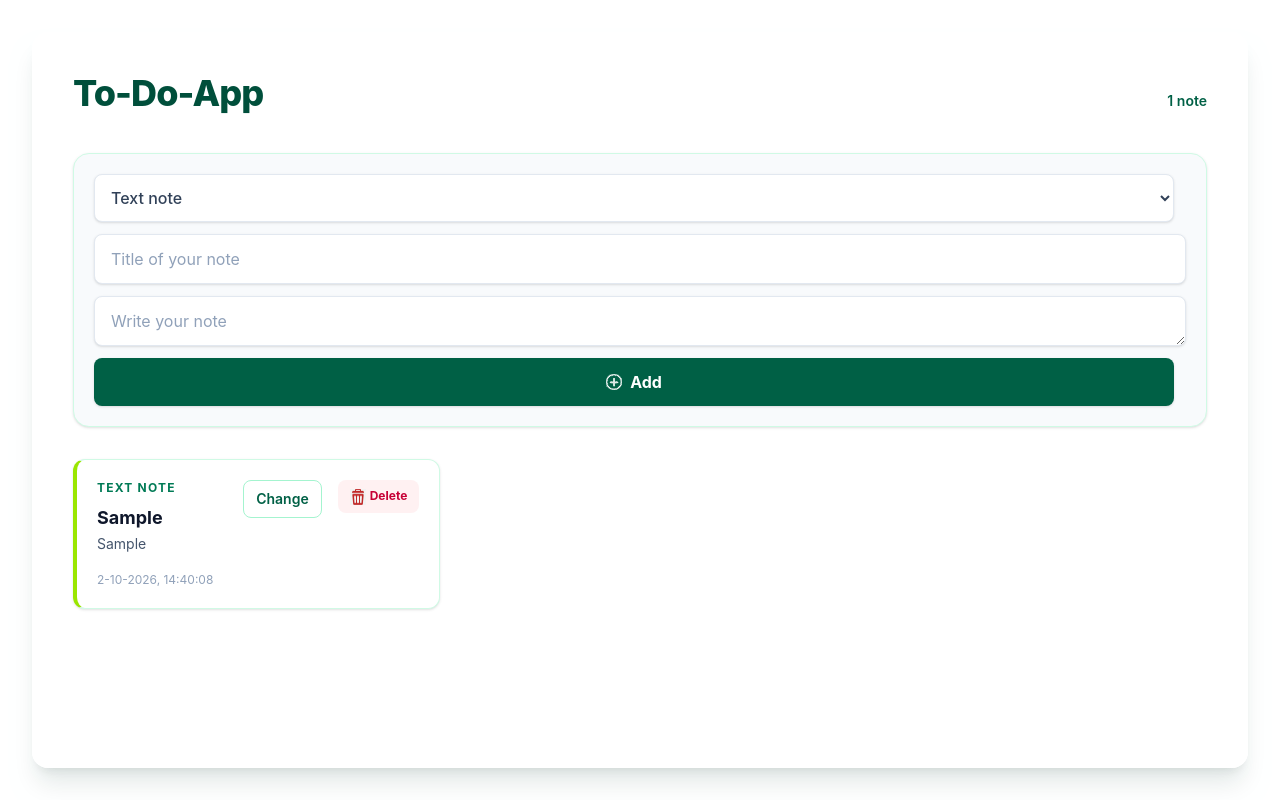
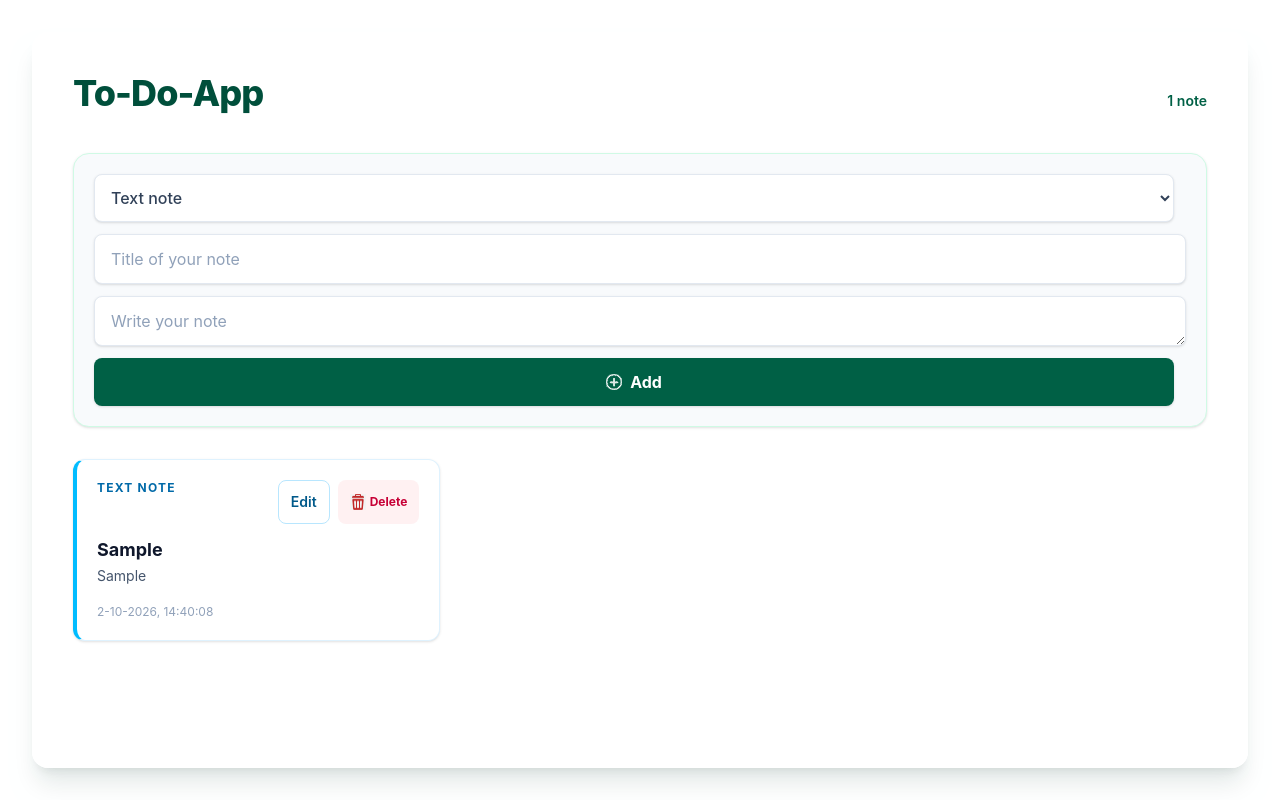
Before and after one commit to ArdaUtu/To-Do-App2, a React (Vite) app: page / in a window 1280 px wide. Both pictures are taken after typing "Sample", "Sample" into the empty fields and a click on the button "Add". Built offline with nearby package versions, Linux system fonts and the light colour scheme.

Commit message:
bug fixes

```diff
--- a/src/components/ChecklistNoteCard.tsx
+++ b/src/components/ChecklistNoteCard.tsx
@@ -52,7 +52,7 @@ function ChecklistNoteCard({
             </p>
           )}
         </div>
-        <div className="flex shrink-0 flex-wrap items-center gap-2">
+        <div className="flex shrink-0 flex-wrap items-center gap-2 ">
           {!isEditing && (
             <button
               className="min-h-11 min-w-11 rounded-lg border border-emerald-200 bg-white px-3 py-2 text-sm font-semibold text-emerald-800 transition hover:border-emerald-300 hover:bg-emerald-50 focus-visible:outline-none focus-visible:ring-4 focus-visible:ring-emerald-100"
--- a/src/components/TextNoteCard.tsx
+++ b/src/components/TextNoteCard.tsx
@@ -1,40 +1,80 @@
 import { useState } from "react";
 import TrashIcon from "../images/Trash.png";
-import type { TextNoteCardProps } from "../types";
+import type { NoteUpdate, TextNote } from "../Types/types";
+
+interface TextNoteCardProps {
+  note: TextNote;
+  onDelete: (noteId: string) => void;
+  onUpdate: (noteId: string, updates: NoteUpdate) => void;
+}
 
 function TextNoteCard({ note, onDelete, onUpdate }: TextNoteCardProps) {
   const [isEditing, setIsEditing] = useState(false);
   const [title, setTitle] = useState("");
   const [body, setBody] = useState("");
+  const [errorMessage, setErrorMessage] = useState("");
   const dateString = new Date(note.createdAt).toLocaleString("nl-NL");
 
   const startEditing = () => {
-    // note.title en note.body zijn altijd strings (zie types.ts), dus ?? '' doet niets. Vertrouw op je types. Zo'n check is alleen nodig als je met externe data werkt (API, localStorage, etc.).
-    setTitle(note.title ?? "");
-    setBody(note.body ?? "");
+    setTitle(note.title);
+    setBody(note.body);
+    setErrorMessage("");
     setIsEditing(true);
   };
 
-  // geen controle, dus je kunt een lege titel opslaan. Trim en blokkeer lege titels met een melding, voeg ht ook in AddNoteForm.
-  // (Ook: bij toevoegen is tekst verplicht, maar bij bewerken kun je hem leegmaken. Kies een regel.)
   const saveChanges = () => {
-    onUpdate(note.id, { title, body });
+    const trimmedTitle = title.trim();
+    const trimmedBody = body.trim();
+    if (!trimmedTitle || !trimmedBody) {
+      setErrorMessage("Enter a title and note text first.");
+      return;
+    }
+
+    onUpdate(note.id, { title: trimmedTitle, body: trimmedBody });
     setIsEditing(false);
   };
 
-  // Fix op een telefoon van 360px staan Change + Delete naast de tekst en drukken die samen tot ~50px breed. Zet de knoppen in een rij bovenaan (zoals ChecklistNoteCard) of stapel ze op mobiel. (or better yet wat ik zei gebruik alleen een <form> en laat Enter opslaan en use icons voor delete en edit, dan is het allemaal veel compacter en mobielvriendelijker)
-  // FIX tekst- en checklistkaarten hebben dezelfde kleuren (border-l-lime-400). Fase 3 wil dat ze er per type anders uitzien, bijv. border-l-sky-400 hier.
   return (
-    <article className="flex items-start gap-4 rounded-xl border border-emerald-100 border-l-4 border-l-lime-400 bg-white p-5 shadow-sm transition hover:-translate-y-0.5 hover:shadow-md">
+    <article className="rounded-xl border border-sky-100 border-l-4 border-l-sky-400 bg-white p-5 shadow-sm transition hover:-translate-y-0.5 hover:shadow-md">
+      <div className="mb-3 flex flex-wrap items-start justify-between gap-3">
+        <p className="text-xs font-bold uppercase tracking-widest text-sky-700">Text note</p>
+        <div className="flex shrink-0 flex-wrap items-center gap-2">
+          {!isEditing && (
+            <button
+              className="min-h-11 min-w-11 rounded-lg border border-sky-200 bg-white px-3 py-2 text-sm font-semibold text-sky-800 transition hover:border-sky-300 hover:bg-sky-50 focus-visible:outline-none focus-visible:ring-4 focus-visible:ring-sky-100"
+              onClick={startEditing}
+              type="button"
+            >
+              Edit
+            </button>
+          )}
+          <button
+            aria-label={`Delete ${note.title}`}
+            className="min-h-11 min-w-11 rounded-lg bg-rose-50 px-3 py-2 text-xs font-bold text-rose-700 transition hover:bg-rose-100 active:scale-95"
+            onClick={() => onDelete(note.id)}
+            type="button"
+          >
+            <img
+              alt=""
+              aria-hidden="true"
+              className="mr-1 inline-block size-4 object-contain align-middle"
+              src={TrashIcon}
+            />
+            Delete
+          </button>
+        </div>
+      </div>
       <div className="min-w-0 flex-1">
-        <p className="mb-2 text-xs font-bold uppercase tracking-widest text-emerald-700">
-          Text note
-        </p>
-        {/* zet de bewerkvelden in een <form onSubmit> zoals bij ChecklistNoteCard, dan slaat Enter op en werken beide kaarten hetzelfde. */}
         {isEditing ? (
-          <div className="flex flex-col gap-3">
+          <form
+            className="flex flex-col gap-3"
+            onSubmit={(event) => {
+              event.preventDefault();
+              saveChanges();
+            }}
+          >
             <input
-              aria-label="Titel notitie"
+              aria-label="Note title"
               className="w-full rounded-lg border border-slate-200 px-3 py-2 text-sm outline-none focus:border-emerald-500 focus:ring-4 focus:ring-emerald-100"
               onChange={(event) => setTitle(event.target.value)}
               type="text"
@@ -42,33 +82,41 @@ function TextNoteCard({ note, onDelete, onUpdate }: TextNoteCardProps) {
             />
 
             <textarea
-              aria-label="Tekst notitie"
+              aria-label="Note text"
               className="w-full rounded-lg border border-slate-200 px-3 py-2 text-sm outline-none focus:border-emerald-500 focus:ring-4 focus:ring-emerald-100"
               onChange={(event) => setBody(event.target.value)}
               rows={3}
               value={body}
             />
+            {errorMessage && (
+              <p className="text-sm font-semibold text-rose-700" role="alert">
+                {errorMessage}
+              </p>
+            )}
             <div className="mt-1 flex flex-row items-center gap-2">
               <button
-                className="rounded-lg bg-emerald-800 px-4 py-2 text-sm font-bold text-white shadow-sm transition hover:bg-emerald-900 focus-visible:outline-none focus-visible:ring-4 focus-visible:ring-emerald-200"
-                onClick={saveChanges}
-                type="button"
+                className="min-h-11 min-w-11 rounded-lg bg-emerald-800 px-4 py-2 text-sm font-bold text-white shadow-sm transition hover:bg-emerald-900 focus-visible:outline-none focus-visible:ring-4 focus-visible:ring-emerald-200"
+                type="submit"
               >
                 Save
               </button>
               <button
-                className="rounded-lg border border-slate-200 bg-white px-4 py-2 text-sm font-semibold text-slate-600 transition hover:border-slate-300 hover:bg-slate-50 focus-visible:outline-none focus-visible:ring-4 focus-visible:ring-slate-200"
-                onClick={() => setIsEditing(false)}
+                className="min-h-11 min-w-11 rounded-lg border border-slate-200 bg-white px-4 py-2 text-sm font-semibold text-slate-600 transition hover:border-slate-300 hover:bg-slate-50 focus-visible:outline-none focus-visible:ring-4 focus-visible:ring-slate-200"
+                onClick={() => {
+                  setTitle(note.title);
+                  setBody(note.body);
+                  setErrorMessage("");
+                  setIsEditing(false);
+                }}
                 type="button"
               >
                 Cancel
               </button>
             </div>
-          </div>
+          </form>
         ) : (
           <>
-            {/* hier wrap-anywhere, in de checklist wrap-break-word. Zoek het verschil op (en truncate) en kies bewust een. */}
-            <p className="wrap-anywhere text-lg font-bold text-slate-900">
+            <p className="wrap-break-word text-lg font-bold text-slate-900">
               {note.title}
             </p>
             <p className="whitespace-pre-wrap wrap-anywhere text-sm leading-6 text-slate-600">
@@ -78,30 +126,6 @@ function TextNoteCard({ note, onDelete, onUpdate }: TextNoteCardProps) {
         )}
         <p className="mt-4 text-xs text-slate-400">{dateString}</p>
       </div>
-      {/* deze knoppen zijn ~32-38px hoog. Fase 6 vraagt minimaal 44x44px: voeg min-h-11 min-w-11 toe. */}
-      {!isEditing && (
-        <button
-          className="rounded-lg border border-emerald-200 bg-white px-3 py-2 text-sm font-semibold text-emerald-800 transition hover:border-emerald-300 hover:bg-emerald-50 focus-visible:outline-none focus-visible:ring-4 focus-visible:ring-emerald-100"
-          onClick={startEditing}
-          type="button"
-        >
-          Change
-        </button>
-      )}
-      <button
-        aria-label={`Verwijder ${note.title}`}
-        className="ml-auto rounded-lg bg-rose-50 px-3 py-2 text-xs font-bold text-rose-700 transition hover:bg-rose-100 active:scale-95"
-        onClick={() => onDelete(note.id)}
-        type="button"
-      >
-        <img
-          alt=""
-          aria-hidden="true"
-          className="mr-1 inline-block size-4 object-contain align-middle"
-          src={TrashIcon}
-        />
-        Delete
-      </button>
     </article>
   );
 }
```
